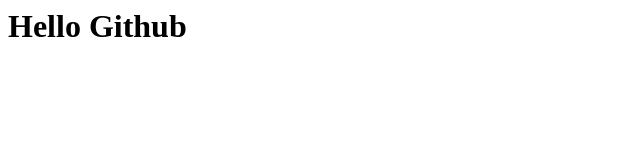
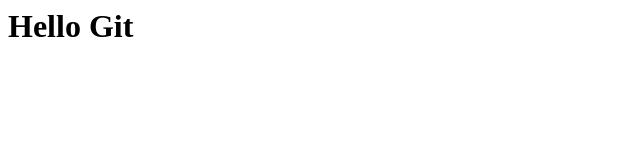
Before and after one commit to huynee2808/first-repo2, a plain HTML site: page index.html in a window 1280 px wide. Shown: the whole page, without its empty margins (0-640 px from the left). Drawn offline with Linux system fonts and the light colour scheme.

Commit message:
Add index.html

```diff
--- a/index.html
+++ b/index.html
@@ -1 +1 @@
-<html><body><h1>Hello Github</h1></body></html>
+<html><body><h1>Hello Git</h1></body></html>
```
